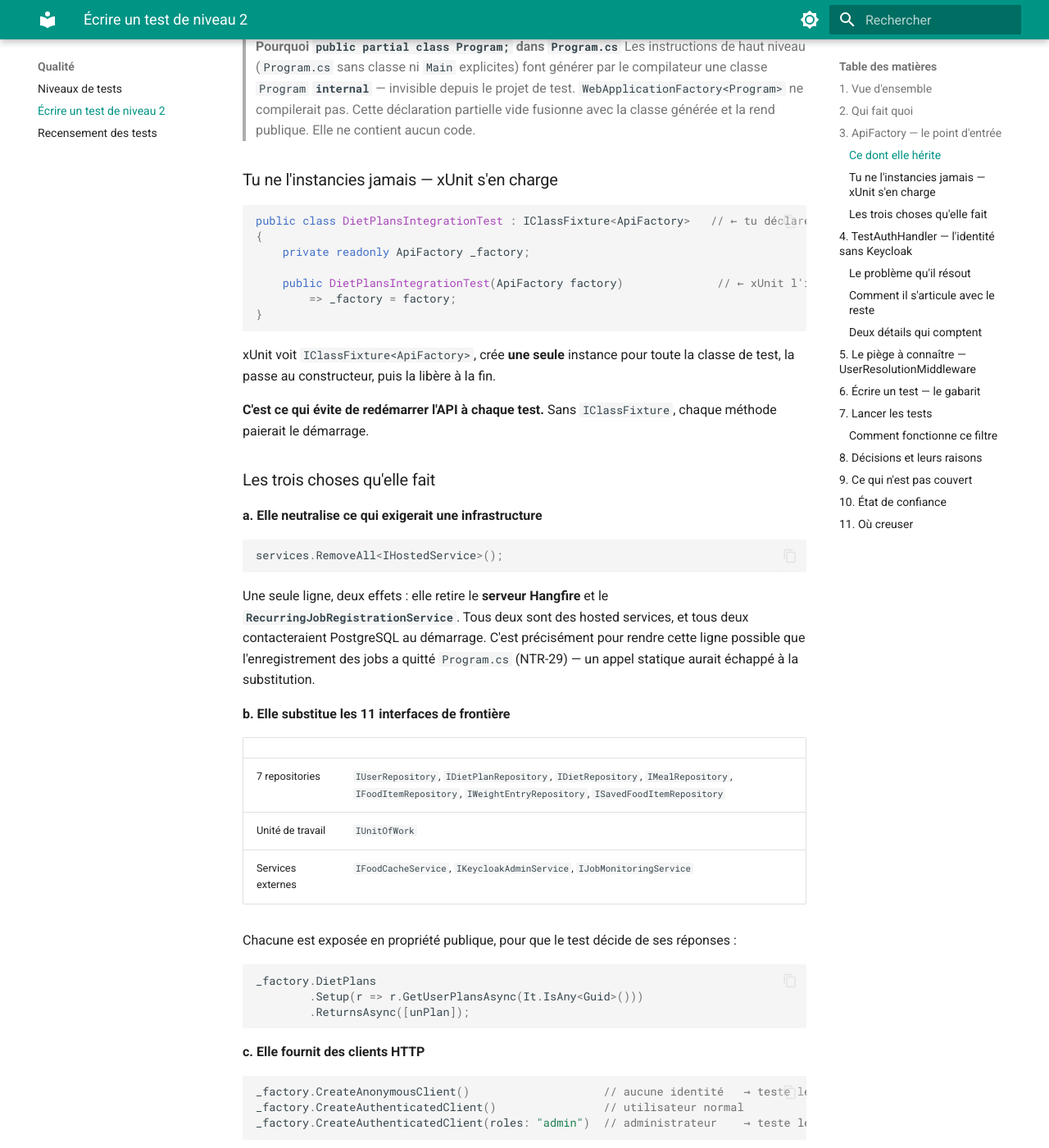
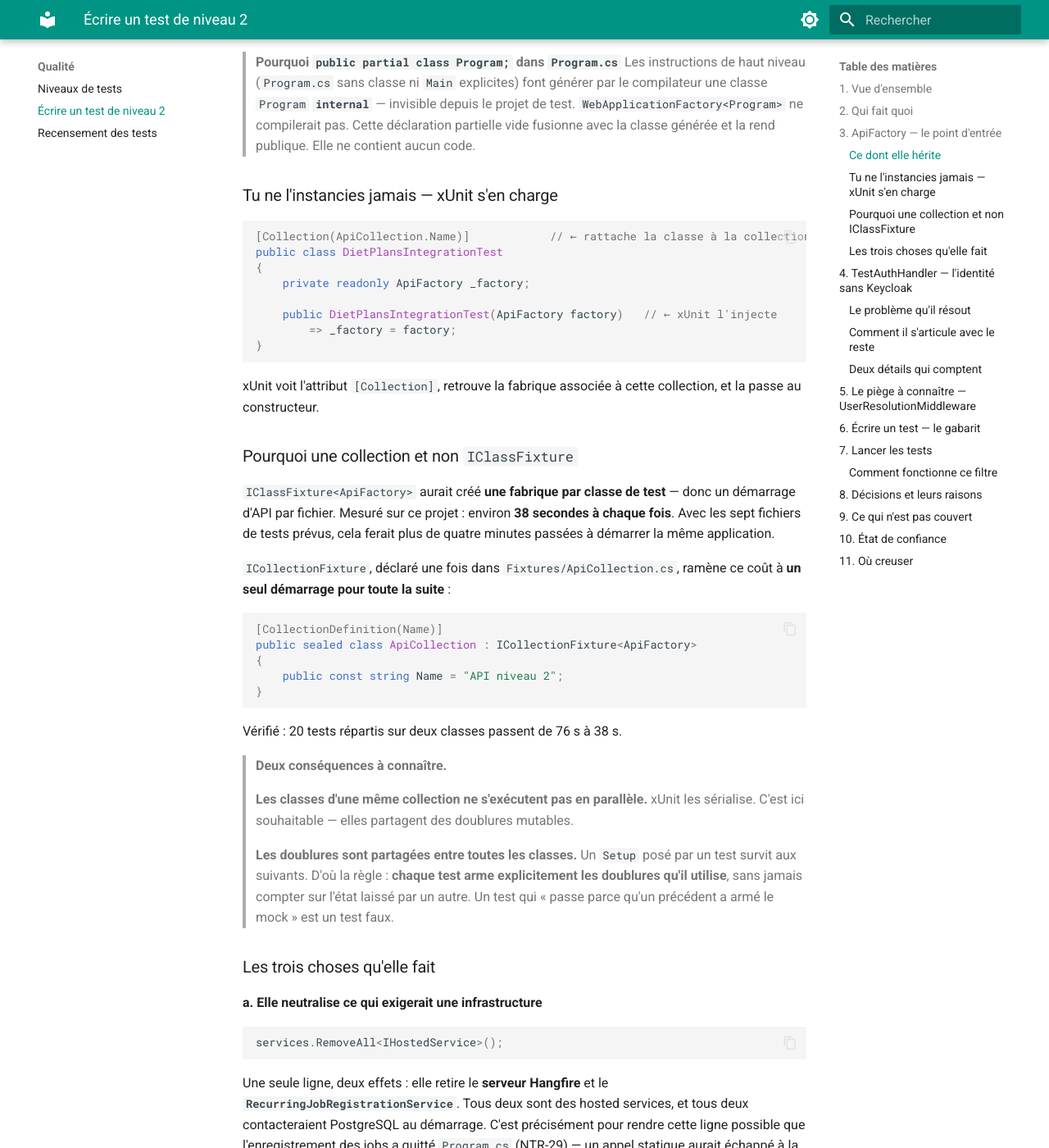
Before and after one commit to MGNetworking/docs-nutrition, an MkDocs documentation site: the page built from pages/backend/qualite/tests-niveau-2.md, in a window 1280 px wide and 1400 px high, scrolled down 1811 px. Shown: the whole window at 82% size. Built offline with MkDocs 1.6.1 and Material for MkDocs 9.7.7, drawn with Linux system fonts in a browser that asks for light colours; some of the changed text lies outside the part shown.

Commit message:
docs(qualite): la fabrique de test passe en ICollectionFixture #NTR-134
Documente le passage d IClassFixture a ICollectionFixture et sa raison : le
demarrage de l API etait paye une fois par classe de test (38 s), il l est
desormais une seule fois pour toute la suite. Verifie sur deux classes,
76 s -> 38 s.

Signale les deux consequences : les classes d une meme collection ne
s executent plus en parallele, et les doublures sont partagees — chaque test
doit donc armer explicitement celles qu il utilise, sans compter sur l etat
laisse par un autre.

````diff
--- a/pages/backend/qualite/tests-niveau-2.md
+++ b/pages/backend/qualite/tests-niveau-2.md
@@ -44,6 +44,7 @@ tout ce qui est **en dessous** est une doublure.
 tests/NutritionApi.Api.Tests/Integration/
 ├── Fixtures/                      ← l'outillage partagé, ne teste rien
 │   ├── ApiFactory.cs              — démarre l'API, substitue les dépendances
+│   ├── ApiCollection.cs           — partage la fabrique entre toutes les classes
 │   └── TestAuthHandler.cs         — fabrique l'identité de l'appelant
 ├── ApiFactoryTest.cs              — vérifie le socle lui-même
 └── <Controller>IntegrationTest.cs — les tests métier (NTR-105 à NTR-111)
@@ -84,20 +85,47 @@ l'application, ce qui permet à la fabrique de retrouver cet assembly puis son p
 ### Tu ne l'instancies jamais — xUnit s'en charge
 
 ```csharp
-public class DietPlansIntegrationTest : IClassFixture<ApiFactory>   // ← tu déclares le besoin
+[Collection(ApiCollection.Name)]            // ← rattache la classe à la collection partagée
+public class DietPlansIntegrationTest
 {
     private readonly ApiFactory _factory;
 
-    public DietPlansIntegrationTest(ApiFactory factory)              // ← xUnit l'injecte
+    public DietPlansIntegrationTest(ApiFactory factory)   // ← xUnit l'injecte
         => _factory = factory;
 }
 ```
 
-xUnit voit `IClassFixture<ApiFactory>`, crée **une seule** instance pour toute la classe de test,
-la passe au constructeur, puis la libère à la fin.
+xUnit voit l'attribut `[Collection]`, retrouve la fabrique associée à cette collection, et la passe
+au constructeur.
 
-**C'est ce qui évite de redémarrer l'API à chaque test.** Sans `IClassFixture`, chaque méthode
-paierait le démarrage.
+### Pourquoi une collection et non `IClassFixture`
+
+`IClassFixture<ApiFactory>` aurait créé **une fabrique par classe de test** — donc un démarrage
+d'API par fichier. Mesuré sur ce projet : environ **38 secondes à chaque fois**. Avec les sept
+fichiers de tests prévus, cela ferait plus de quatre minutes passées à démarrer la même application.
+
+`ICollectionFixture`, déclaré une fois dans `Fixtures/ApiCollection.cs`, ramène ce coût à **un seul
+démarrage pour toute la suite** :
+
+```csharp
+[CollectionDefinition(Name)]
+public sealed class ApiCollection : ICollectionFixture<ApiFactory>
+{
+    public const string Name = "API niveau 2";
+}
+```
+
+Vérifié : 20 tests répartis sur deux classes passent de 76 s à 38 s.
+
+> **Deux conséquences à connaître.**
+>
+> **Les classes d'une même collection ne s'exécutent pas en parallèle.** xUnit les sérialise. C'est
+> ici souhaitable — elles partagent des doublures mutables.
+>
+> **Les doublures sont partagées entre toutes les classes.** Un `Setup` posé par un test survit aux
+> suivants. D'où la règle : **chaque test arme explicitement les doublures qu'il utilise**, sans
+> jamais compter sur l'état laissé par un autre. Un test qui « passe parce qu'un précédent a armé le
+> mock » est un test faux.
 
 ### Les trois choses qu'elle fait
 
@@ -213,7 +241,8 @@ namespace NutritionApi.Api.Tests.Integration;
 using NutritionApi.Api.Tests.Integration.Fixtures;
 using System.Net;
 
-public class DietPlansIntegrationTest : IClassFixture<ApiFactory>
+[Collection(ApiCollection.Name)]
+public class DietPlansIntegrationTest
 {
     private readonly ApiFactory _factory;
 
@@ -288,7 +317,7 @@ dotnet test --filter "FullyQualifiedName~ApiFactoryTest"                  # le s
 | **Ni InMemory ni SQLite** | Ils ignorent `UseSnakeCaseNamingConvention`, les colonnes `text[]` avec `ValueComparer`, et les `ON DELETE CASCADE` dont dépend `RgpdPurgeJob`. Ils donneraient une **fausse** confiance. | EF Core InMemory — déconseillé par l'équipe EF elle-même pour tester. |
 | `TestAuthHandler` | Sans Keycloak, aucun jeton signé n'est productible. | JWT auto-signés + serveur JWKS factice : lourd, et la validation réelle appartient au niveau 3. |
 | La validation JWT n'est **pas** testée ici | Le handler remplace précisément le composant qu'il s'agirait d'éprouver. | La tester quand même : elle ne prouverait rien. → NTR-28. |
-| `IClassFixture` | Une seule instance par classe de test : l'API ne démarre qu'une fois. | Une fabrique par méthode : le démarrage serait payé à chaque test. |
+| `ICollectionFixture` plutôt que `IClassFixture` | Un seul démarrage d'API pour **toute la suite**, au lieu d'un par classe — 38 s économisées par fichier de tests. | `IClassFixture` : plus de quatre minutes de démarrages cumulés avec les sept fichiers prévus. |
 | Dossier `Fixtures/` | L'outillage partagé ne se mêle pas aux cas d'usage. | Tout à plat : dix fichiers de nature différente dans un même dossier. |
 
 ---
````
